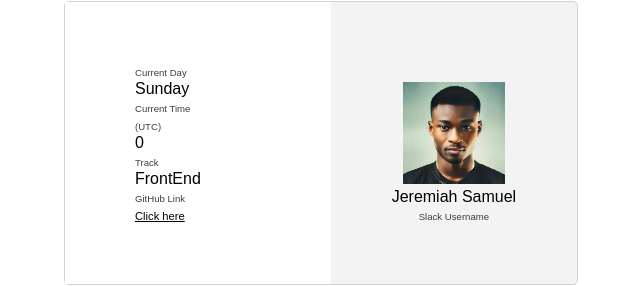
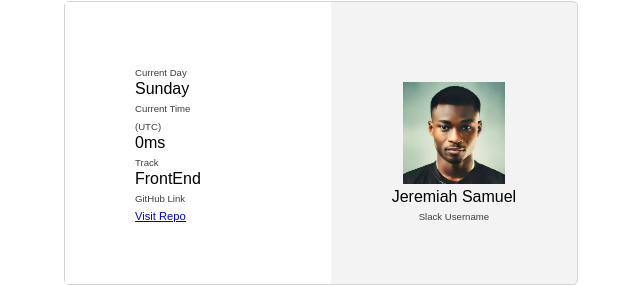
Before and after one commit to livinalt/stageOne, a plain HTML site: page index.html in a window 1280 px wide. Shown: the part 257-543 px from the top of the page, 319-959 px from the left. Drawn offline with Linux system fonts and the light colour scheme.

Commit message:
Fourth commit

```diff
--- a/index.html
+++ b/index.html
@@ -31,7 +31,7 @@
 
                     <div class="linkDiv">
                         <span>GitHub Link</span> <br>
-                        <a href="https://github.com/livinalt/stageOne" class="githubLink" data-testid="githubURL">Link</a>
+                        <a href="" class="githubLink" data-testid="githubURL">Link</a>
                     </div>
             </div>
 
--- a/index.js
+++ b/index.js
@@ -20,8 +20,11 @@
     }
      dayOfWeek();
 
+     setInterval(function () {
+
     // now to using DOM to manipulate and reflect on HTML page
     document.querySelector('[data-testid="currentDayOfTheWeek"]').innerHTML =  dayOfWeek();
+    }, 1000);
 
 
     //to get the time
@@ -29,14 +32,15 @@
         let dispTime = new Date();
         let standardMilliSeconds = dispTime.getUTCMilliseconds();
         let newTime = (standardMilliSeconds + "ms");
-        console.log(standardMilliSeconds);
-        return standardMilliSeconds;
+        console.log(newTime);
+        return newTime;
     }
     time();
     setInterval(time, 1000);
-
+    setInterval(function () {
     document.querySelector('[data-testid="currentUTCTime"]').innerHTML = time();
+    }, 1000);
 
     //clickable link to the github repo
 
-    document.querySelector('[data-testId="githubURL"]').innerHTML = "Click here";
+    document.querySelector('[data-testId="githubURL"]').innerHTML = '<a href="https://github.com/livinalt/stageOne">Visit Repo</a>';
```
